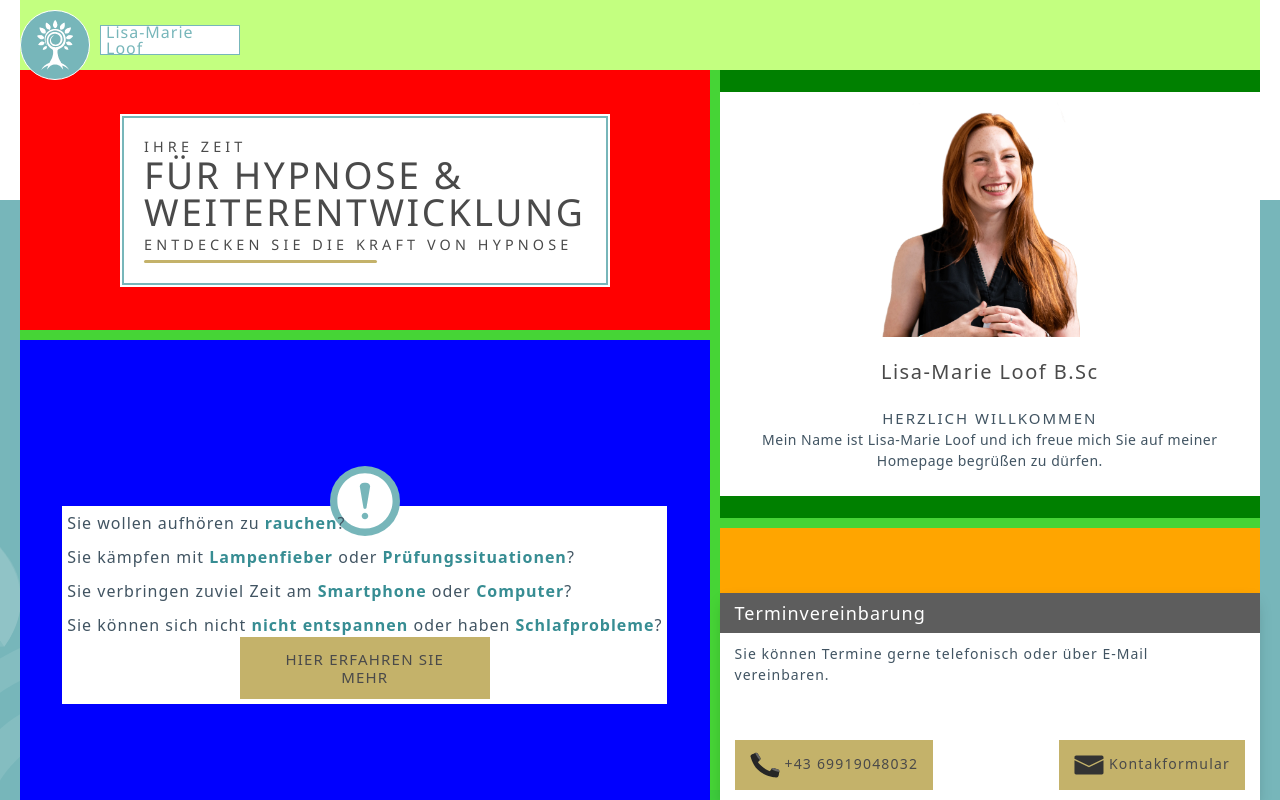
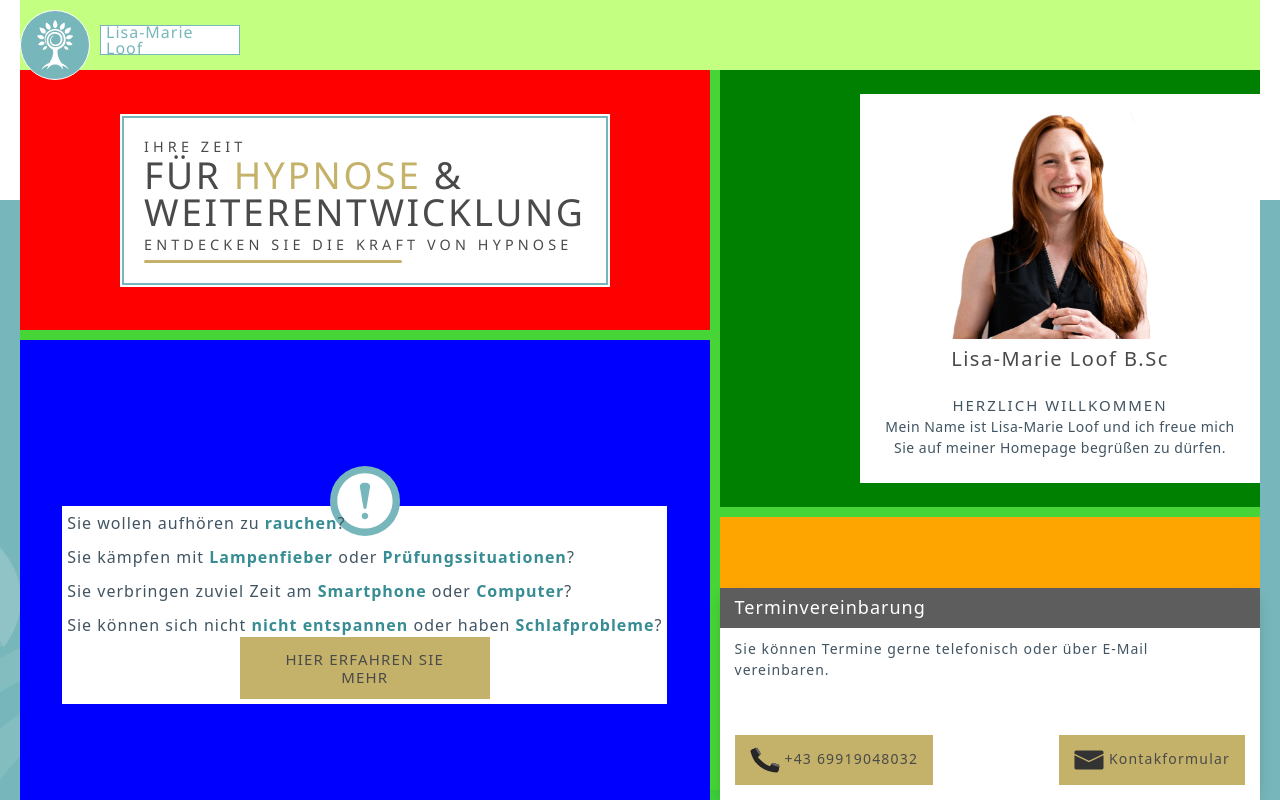
Before and after one commit to lauhard/lisamarieloof, a SvelteKit app: page / in a window 1280 px wide. Shown: the top 800 px of the page. Built offline with nearby package versions, Linux system fonts and the light colour scheme.

Commit message:
add page transition

```diff
--- a/src/lib/components/Heading.svelte
+++ b/src/lib/components/Heading.svelte
@@ -27,7 +27,6 @@
         letter-spacing: 2.9px;
         letter-spacing: .13rem;
         text-transform: uppercase;
-        // font-weight: 600;
         color: var(--text);
         // letter-spacing: 4px;
     }
@@ -74,7 +73,7 @@
             // letter-spacing: 4px;
             .hypnose{
                 color: var(--text);
-                // color: var(--secondary);
+                color: var(--secondary);
             }
         }
         .subheading{
@@ -91,6 +90,7 @@
     .separator {
         background-color: var(--secondary);
         width:233px;
+        width:12.9rem;
         height: 3px;
         // top:246px;
         align-self: flex-start;
--- a/src/lib/components/Navigation.svelte
+++ b/src/lib/components/Navigation.svelte
@@ -55,6 +55,7 @@
         height: 70px;
         display: flex;
         justify-content: center;
+
         // background-color: blueviolet;
         // position: fixed;
         // top: 0;
@@ -67,7 +68,6 @@
             display: none !important;
         }
         .menu-entries {
-            font-weight: 300;
             // font-size: .55rem;
             font-size: 12px;
             // max-width: var(--content-width);
--- a/src/lib/components/Profile.svelte
+++ b/src/lib/components/Profile.svelte
@@ -22,6 +22,11 @@
 
 <style lang="scss">
     .profile {
+        --font-size-name:20px;
+        --font-size-greeter:15px;
+        --font-size-description:14px;
+        --background:#fff;
+
         // position: absolute;
         display: flex;
         justify-content: center;
@@ -31,7 +36,7 @@
 
         height: auto;
         width: auto;
-        background-color: #ffffff;
+        background-color: var(--background,#fff);
         padding: 5px;
         // box-shadow: 0px 6px 15px -5px rgba(0, 0, 0, 0.25);
         .wrapper {
@@ -58,7 +63,7 @@
                     display: flex;
                     flex-direction: column;
                     justify-content: space-between;
-                    padding: 20px;
+                    padding: 5px 20px 20px 20px;
                     // width: calc(100% - 200px);
                     // height: 200px;
                     height: 100%;
@@ -66,24 +71,25 @@
                     // background-color: green;
                     .profile-name {
                         color: var(--text);
-                        font-size: 20px;
+                        font-size: var(--font-size-name, 20px);
                         letter-spacing: 1.5px;
                         // font-family: 'Segoe UI';
                         font-weight: 400;
                         text-align: center;
+                        // text-transform: uppercase;
                     }
                     .greeter {
                         text-align: center;
                         margin-top: 20px;
                         font-weight: 300;
-                        font-size: 15px;
+                        font-size: var(--font-size-greeter, 15px);
                         text-transform: uppercase;
                         letter-spacing: 2px;
                     }
                     .description {
                         width: 100%;
                         font-weight: 300;
-                        font-size: 14px;
+                        font-size: var(--font-size-description, 14px);
                         // font-size: 0.62rem;
                         text-align: center;
                         letter-spacing: 0.5px;
--- a/src/routes/+layout.svelte
+++ b/src/routes/+layout.svelte
@@ -20,8 +20,11 @@
 -->
 
 <!-- in:fade={{ duration: 150, delay: 150 }} out:fly={{ duration: 150, x: 100 }} -->
-{#key data.currentRoute}
+    <!-- in:fade={{ duration: 150, delay: 100 }} out:fade={{ delay:100, duration:150}} -->
+
+{#key data.currentRoute }
     <div class="app"
+    in:fade={{ duration: 50, delay: 100 }} out:fade={{ delay:100, duration:50}}
     >
         <header>
             <Logo>
@@ -31,11 +34,14 @@
 
             </Navigation>
         </header>
-        <main
+             <!-- content here -->
+             <main
+             in:fly={{ duration: 250, delay: 0, y: 100 }} out:fly={{ delay:0, duration:250, y: -100}}
         >
-
             <slot></slot>
         </main>
+
+
     </div>
 {/key}
 
--- a/src/routes/+page.svelte
+++ b/src/routes/+page.svelte
@@ -67,8 +67,8 @@
                 </div>
             </div>
             <div class="grid-cell profile">
-                <div class="profile-card">
-                    <Profile {profileImage} />
+                <div class="profile-card" >
+                    <Profile {profileImage} className="profile-card" />
                 </div>
             </div>
             <div class="grid-cell information">
@@ -245,8 +245,11 @@
 
     .profile-card {
         display: flex;
-        justify-content: center;
         align-items: center;
+        justify-content: end;
+        :global(.profile-card) {
+            max-width: 400px;
+        }
     }
 
     .information-card {
```
